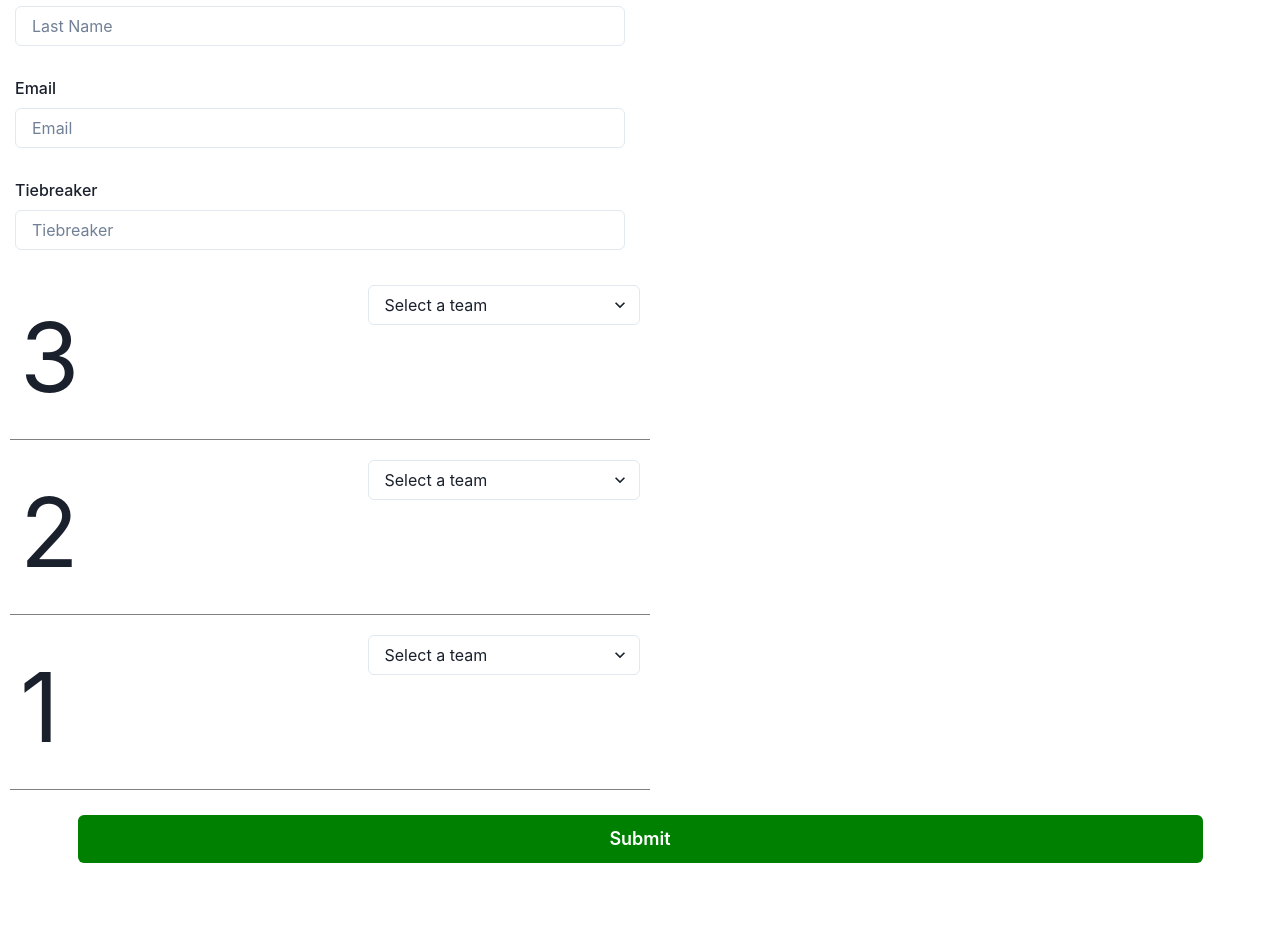
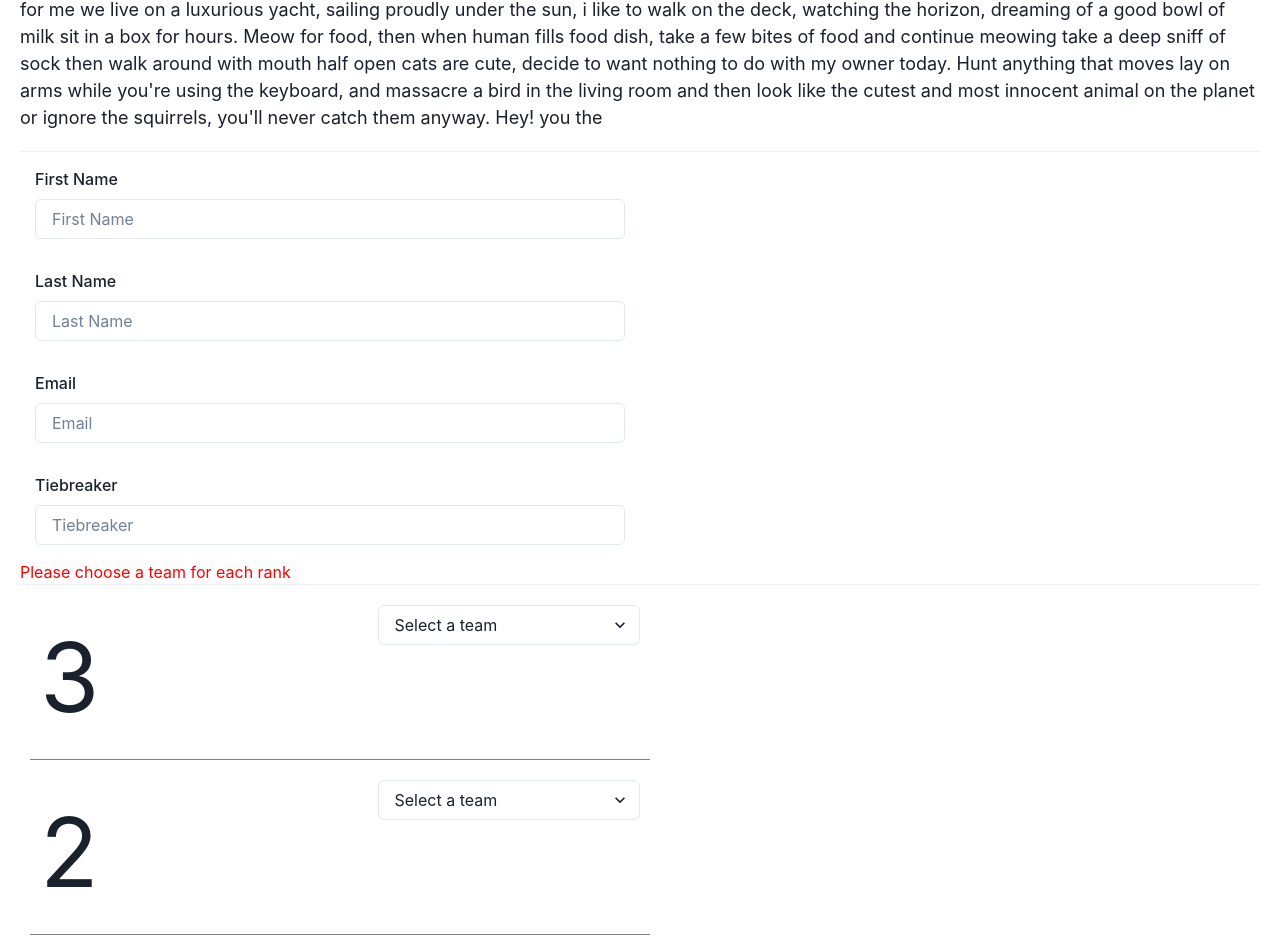
Before and after one commit to larshollingsed/larson-pool, a React (Create React App) app: page / in a window 1280 px wide. Shown: the part 143-1095 px from the top of the page. Before the commit the page ends 1021 px from the top, so only its background shows below. Built offline with nearby package versions, Linux system fonts and the light colour scheme.

Commit message:
update styling, form validation, and info

```diff
--- a/package.json
+++ b/package.json
@@ -6,6 +6,7 @@
     "@chakra-ui/react": "^2.7.0",
     "@emotion/react": "^11.11.1",
     "@emotion/styled": "^11.11.0",
+    "@hookform/resolvers": "^3.3.2",
     "@testing-library/jest-dom": "^5.16.5",
     "@testing-library/react": "^13.4.0",
     "@testing-library/user-event": "^13.5.0",
@@ -14,7 +15,8 @@
     "react-dom": "^18.2.0",
     "react-hook-form": "^7.45.0-next.1",
     "react-scripts": "5.0.1",
-    "web-vitals": "^2.1.4"
+    "web-vitals": "^2.1.4",
+    "yup": "^1.3.2"
   },
   "scripts": {
     "start": "react-scripts start",
--- a/src/components/FormFieldInput/FormFieldInput.js
+++ b/src/components/FormFieldInput/FormFieldInput.js
@@ -4,7 +4,8 @@ import { useFormContext } from 'react-hook-form';
 
 
 const FormFieldInput = ({ name, label }) => {
-  const { register, errors } = useFormContext();
+  const { register, formState: { errors }, setError } = useFormContext();
+
   return (
     <FormControl isInvalid={errors?.[name]} p="15px">
       <FormLabel htmlFor={name}>{label}</FormLabel>
--- a/src/components/Layout/Layout.js
+++ b/src/components/Layout/Layout.js
@@ -2,14 +2,12 @@ import React from 'react';
 import { Button } from '@chakra-ui/react';
 import SelectionForm from '../SelectionForm/SelectionForm';
 import Listings from '../Listings/Listings';
-import Info from '../Info/Info';
 
 const Layout = () => {
   const [form, setForm] = React.useState(true);
   return (
     <div>
       {/* <Button onClick={() => setForm(!form)}>Toggle Form</Button> */}
-      <Info />
       {form ? <SelectionForm /> : <Listings />}
     </div>
   );
--- a/src/components/SelectionForm/SelectionForm.js
+++ b/src/components/SelectionForm/SelectionForm.js
@@ -1,16 +1,20 @@
 import React, { useState } from 'react';
-import { Button, Center } from '@chakra-ui/react';
+import { Box, Button, Center, Divider, Text } from '@chakra-ui/react';
 import { useFormContext } from 'react-hook-form';
 import mockGames, { getChosenGames, getSelectedTeam } from '../../mocks/mockGames';
 import SelectionRows from '../SelectionRows/SelectionRows';
+import Info from '../Info/Info';
+
 
 const SelectionForm = () => {
   const [loading, setIsLoading] = useState(false);
   const [hasSubmitted, setHasSubmitted] = useState(false);
   const [selectedTeams, setSelectedTeams] = useState([])
-  const total = mockGames.length;
-  const chosenGames = getChosenGames(selectedTeams);
-  const { getValues } = useFormContext();
+  // const total = mockGames.length;
+  // const chosenGames = getChosenGames(selectedTeams);
+  const { getValues, watch, formState: { isValid } } = useFormContext();
+  const teams = watch('teams');
+  const hasNotChosen = !!teams.filter(t => !t.school).length
 
   const onSubmit = () => {
     setIsLoading(true);
@@ -20,27 +24,48 @@ const SelectionForm = () => {
       headers: { 'Content-Type': 'application/json' },
       body: JSON.stringify(values),
   };
+
   // fetch('http://localhost:5000/', requestOptions)
-
   fetch('https://larson-pool-api.vercel.app/', requestOptions)
       .then(response => response.json())
       .then(setIsLoading(false))
       .then(setHasSubmitted(true));
   }
 
-  if (loading) return 'Submitting your selections...';
-  if (hasSubmitted) return 'Thank you for submitting your picks! Good luck!';
-
-  return (
+  let layout = (
     <>
+    <Info />
+      {hasNotChosen && (
+        <Text color="red">
+          Please choose a team for each rank
+        </Text>
+      )}
+      <Divider size="3xl" orientation="horizontal" />
       <SelectionRows />
       <Center p="15px">
-        <Button onClick={onSubmit} size="lg"  type="submit" color="white" isDisabled={loading || hasSubmitted} w="90%" p="10px" bgColor="green">
+        <Button onClick={onSubmit} size="lg"  type="submit" color="white" isDisabled={loading || hasNotChosen || !isValid} w="90%" p="10px" bgColor="green">
           Submit
         </Button>
       </Center>
     </>
   );
+
+  if (loading) layout =  'Submitting your selections...';
+  if (hasSubmitted) layout =  'Thank you for submitting your picks! Good luck!';
+
+  return (
+    <Box p="20px">
+      <Text fontSize="5xl" marginBottom="20px">
+        Larson Holiday Football Pool 2023
+      </Text>
+      <Text fontSize="lg" marginBottom="20px">
+        Some text about the rules Is good you understand your place in my world i like to spend my days sleeping and eating fishes that my human fished for me we live on a luxurious yacht, sailing proudly under the sun, i like to walk on the deck, watching the horizon, dreaming of a good bowl of milk sit in a box for hours. Meow for food, then when human fills food dish, take a few bites of food and continue meowing take a deep sniff of sock then walk around with mouth half open cats are cute, decide to want nothing to do with my owner today. Hunt anything that moves lay on arms while you're using the keyboard, and massacre a bird in the living room and then look like the cutest and most innocent animal on the planet or ignore the squirrels, you'll never catch them anyway. Hey! you the
+      </Text>
+      <Divider size="3xl" orientation="horizontal" />
+      {layout}
+    </Box>
+
+  );
 };
 
 export default SelectionForm;
--- a/src/components/SelectionRow/SelectionRow.js
+++ b/src/components/SelectionRow/SelectionRow.js
@@ -17,7 +17,7 @@ const SelectionRow = ({
     return (
       <>
         <GridItem colSpan={2}>
-          <Text fontSize="96" bold marginRight="10px">{rank}</Text>
+          <Text fontSize="96" marginRight="10px">{rank}</Text>
         </GridItem>
         <GridItem>
           <Select key={rank} {...selectProps} onChange={onChange(rank)} value={getValue(rank) || undefined}>
@@ -40,7 +40,7 @@ const SelectionRow = ({
           justifyContent: 'center',
         }}
       >
-        <Text fontSize="96px" bold marginRight="10px">{rank}</Text>
+        <Text fontSize="96px" marginRight="10px">{rank}</Text>
       </GridItem>
       <GridItem style={{ display: 'flex', alignItems: 'center' }} m="10px">
         <Flex direction={{ base: 'column', sm: 'row' }}>
--- a/src/contexts/FormProvider.js
+++ b/src/contexts/FormProvider.js
@@ -1,8 +1,26 @@
 import { useForm, FormProvider as ReactHookProvider } from 'react-hook-form';
+import * as yup from 'yup';
+import { yupResolver } from '@hookform/resolvers/yup';
 import defaultValues from '../mocks/defaultValues';
 
+const schema = yup.object({
+  firstName: yup
+    .string()
+    .required('First name is required'),
+  lastName: yup
+    .string()
+    .required('Last name is required'),
+  email: yup
+    .string()
+    .email('Invalid email address')
+    .required('Email is required'),
+  tiebreaker: yup
+    .number()
+    .required('Tiebreaker is required'),
+  });
+
 const FormProvider = ({ children }) => {
-  const methods = useForm({ defaultValues });
+  const methods = useForm({ defaultValues, resolver: yupResolver(schema), mode: 'onBlur' });
 
   return (
     <ReactHookProvider { ...methods }>
```
Also changed, not shown: 1 other file (tests, documents, lock files or other folders).
